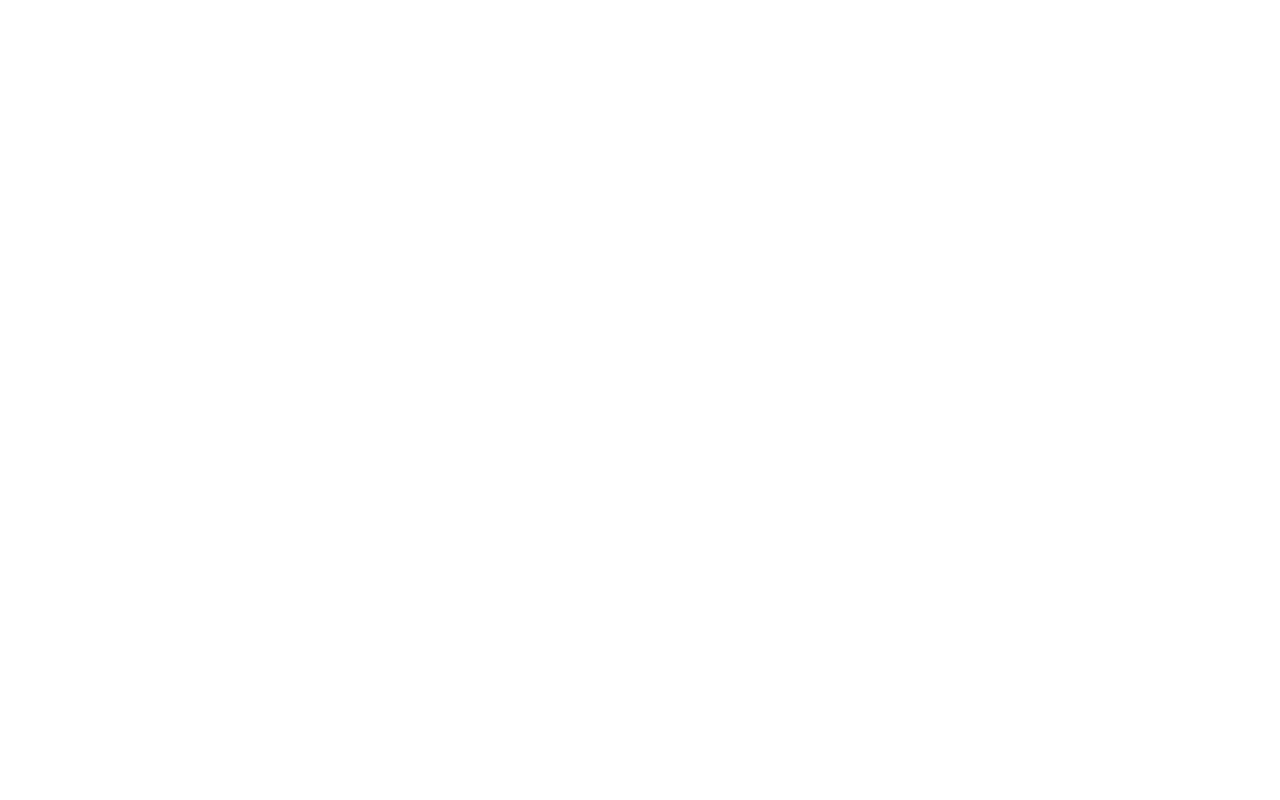
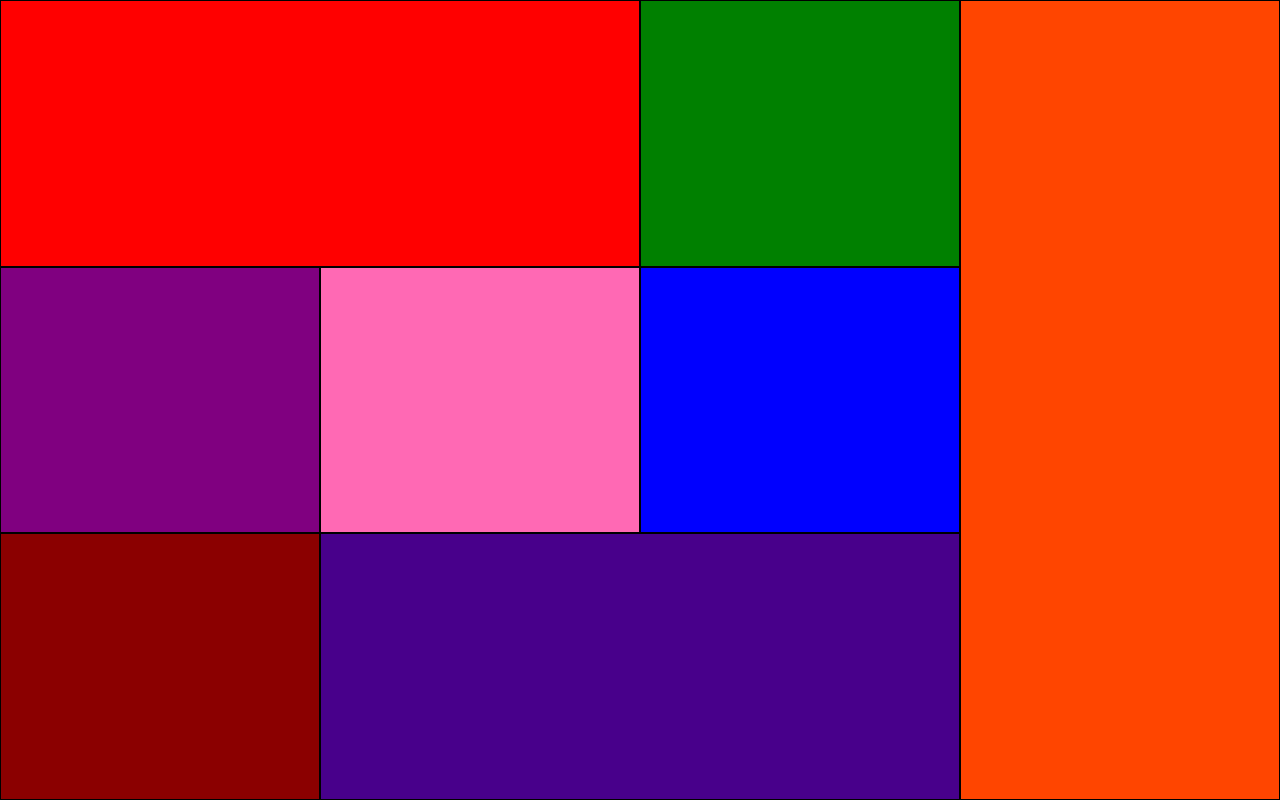
Before and after one commit to ManuthLakdiw/css-assignment-3, a plain HTML site: page pages/case-6.html in a window 1280 px wide. Drawn offline with Linux system fonts and the light colour scheme.

Commit message:
created case-6

```diff
--- a/pages/case-6.html
+++ b/pages/case-6.html
@@ -3,7 +3,19 @@
   <head>
     <meta charset="UTF-8" />
     <meta name="viewport" content="width=device-width, initial-scale=1.0" />
-    <title>case-6</title>
+    <title>Grid Layout Example</title>
+    <link rel="stylesheet" href="/styles/case6-styles.css" />
   </head>
-  <body></body>
+  <body>
+    <div class="grid-container">
+      <div class="grid-box1"></div>
+      <div class="grid-box2"></div>
+      <div class="grid-box3"></div>
+      <div class="grid-box4"></div>
+      <div class="grid-box5"></div>
+      <div class="grid-box6"></div>
+      <div class="grid-box7"></div>
+      <div class="grid-box8"></div>
+    </div>
+  </body>
 </html>
--- /dev/null
+++ b/styles/case6-styles.css
@@ -0,0 +1,64 @@
+body {
+    margin: 0;
+  }
+
+  .grid-container {
+    width: 100%;
+    height: 100vh;
+    display: grid;
+    grid-template-columns: repeat(4, 1fr);
+    /* grid-template-rows: repeat(3, 1fr); */
+  }
+
+  .grid-box1 {
+    border: 1px solid black;
+    background-color: red;
+    grid-column: 1/3;
+    /* grid-column-start: 1;
+    grid-column-end: 3; */
+  }
+
+  .grid-box2 {
+    border: 1px solid black;
+
+    background-color: green;
+  }
+
+  .grid-box3 {
+    border: 1px solid black;
+    background-color: orangered;
+
+    grid-column: 4/5;
+    /* grid-column-start: 4;
+    grid-column-end: 5; */
+
+    grid-row: 1/4;
+    /* grid-row-start: 1;
+    grid-row-end: 4; */
+  }
+
+  .grid-box4 {
+    border: 1px solid black;
+    background-color: purple;
+  }
+
+  .grid-box5 {
+    border: 1px solid black;
+    background-color: hotpink;
+  }
+
+  .grid-box6 {
+    border: 1px solid black;
+    background-color: blue;
+  }
+
+  .grid-box7 {
+    border: 1px solid black;
+    background-color: darkred;
+  }
+
+  .grid-box8 {
+    border: 1px solid black;
+    background-color: rgb(72, 0, 139);
+    grid-column: 2/4;
+  }
```
